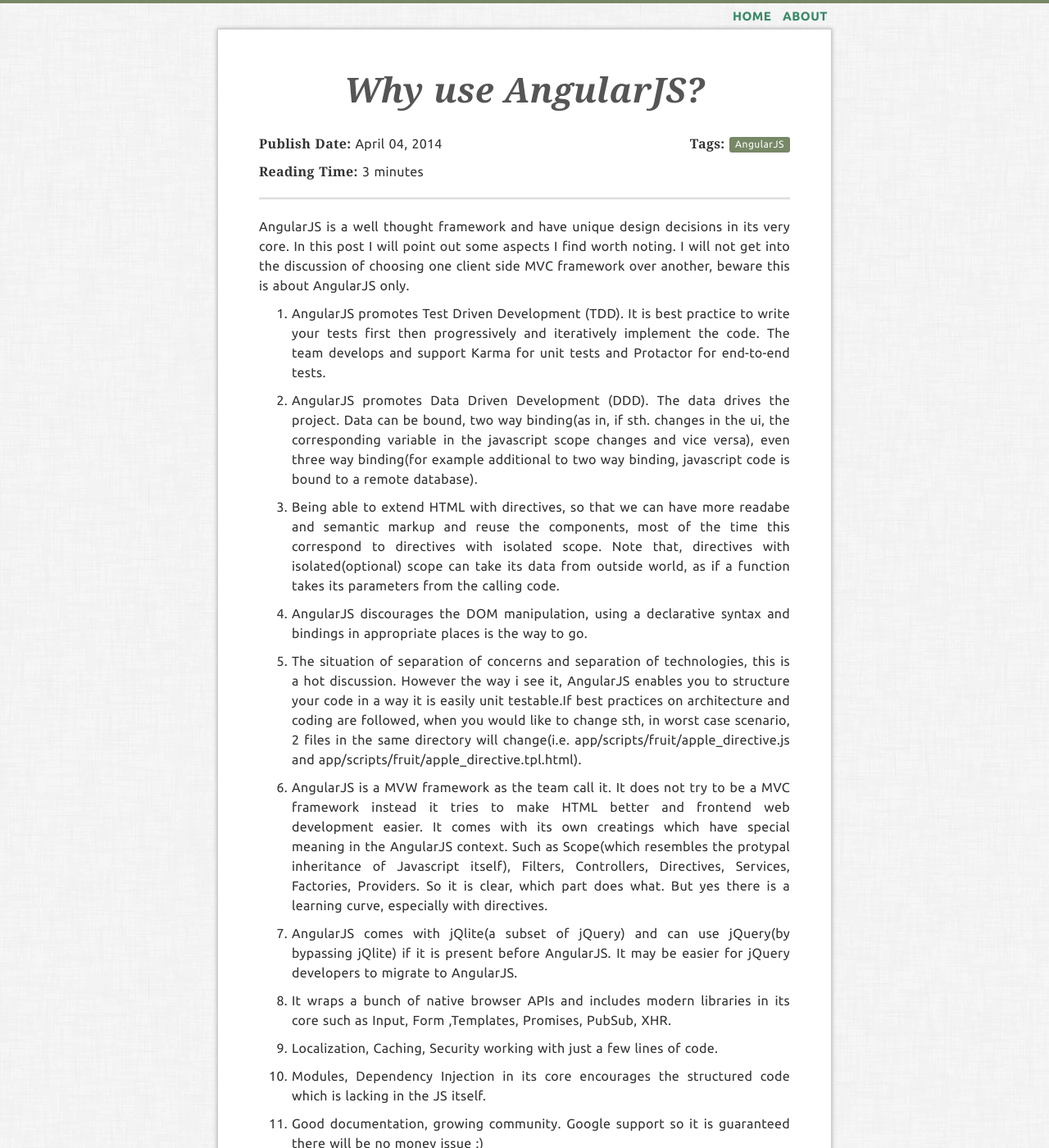
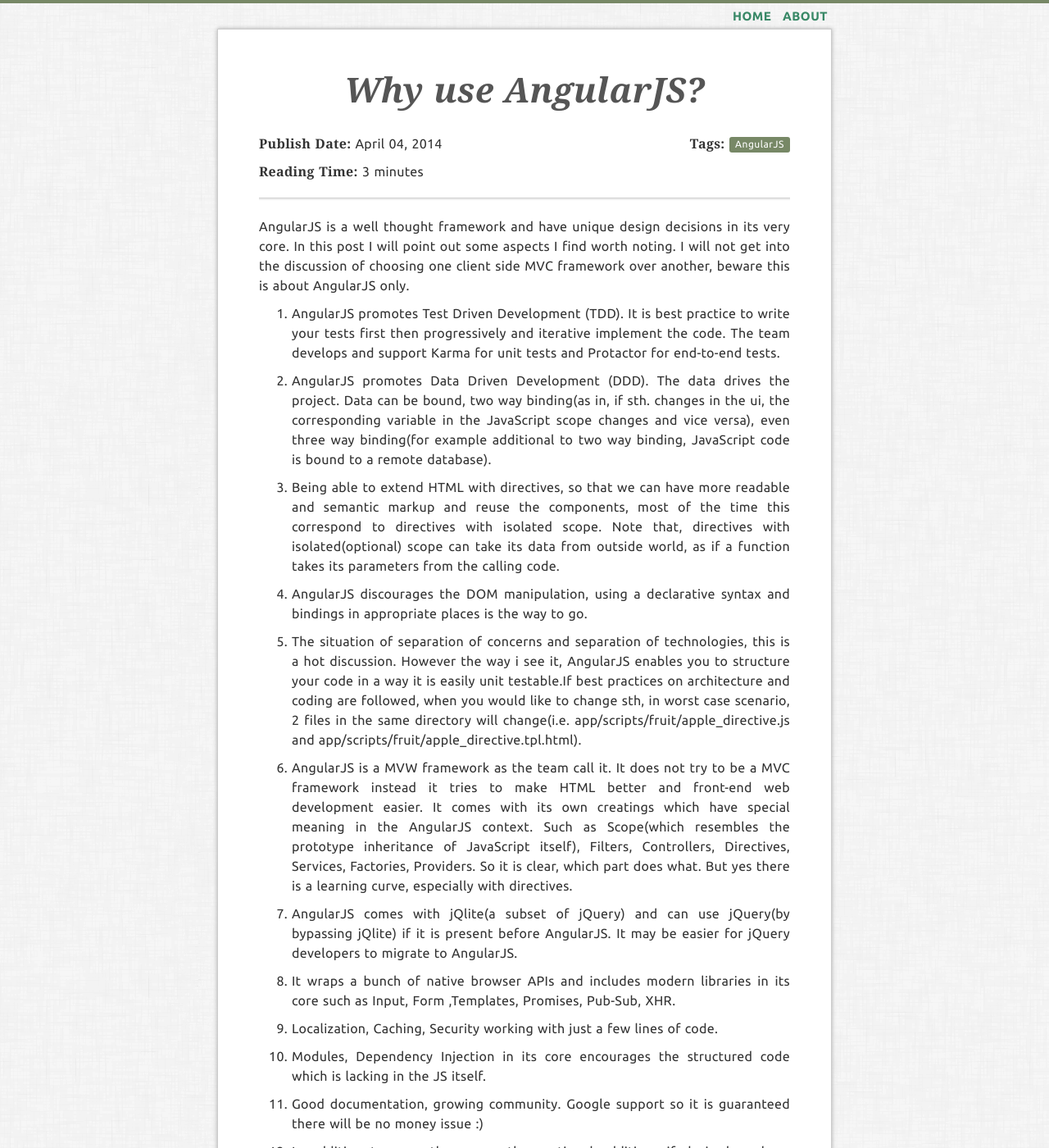
Before and after one commit to narzac/narzac.github.io, a Jekyll site: the page built from _posts/programming/2014-04-04-why-use-angular-js.md, in a window 1280 px wide and 1400 px high. Shown: the whole window at 82% size. Built offline with Jekyll 4.4.1, drawn with Linux system fonts in a browser that asks for light colours; nearby versions of some CDN libraries; comment, search, counter and statistics services are not loaded; some of the changed text lies outside the part shown.

Commit message:
fix spell mistakes

```diff
--- a/_posts/programming/2014-04-04-why-use-angular-js.md
+++ b/_posts/programming/2014-04-04-why-use-angular-js.md
@@ -10,23 +10,23 @@
 
 AngularJS is a well thought framework and have unique design decisions in its very core. In this post I will point out some aspects I find  worth noting. I will not get into the discussion of choosing one client side MVC framework over another,  beware this is about AngularJS only.
 
-1. AngularJS promotes Test Driven Development (TDD). It is best practice to write your tests first then progressively and iteratively implement the code. The team develops and support Karma for unit tests and Protactor for end-to-end tests.
+1. AngularJS promotes Test Driven Development (TDD). It is best practice to write your tests first then progressively and iterative implement the code. The team develops and support Karma for unit tests and Protactor for end-to-end tests.
 
-2. AngularJS promotes Data Driven Development (DDD). The data drives the project. Data can be bound, two way binding(as in, if sth. changes in the ui, the corresponding variable in the javascript scope changes and vice versa), even three way binding(for example additional to two way binding, javascript code is bound to a remote database).
+2. AngularJS promotes Data Driven Development (DDD). The data drives the project. Data can be bound, two way binding(as in, if sth. changes in the ui, the corresponding variable in the JavaScript scope changes and vice versa), even three way binding(for example additional to two way binding, JavaScript code is bound to a remote database).
 
-3. Being able to extend HTML with directives, so that we can have more readabe and semantic markup and reuse the components, most of the time this correspond to directives with isolated scope. Note that, directives with isolated(optional) scope can take its data from outside world, as if a function takes its parameters from the calling code.
+3. Being able to extend HTML with directives, so that we can have more readable and semantic markup and reuse the components, most of the time this correspond to directives with isolated scope. Note that, directives with isolated(optional) scope can take its data from outside world, as if a function takes its parameters from the calling code.
 
 4. AngularJS discourages the DOM manipulation, using a declarative syntax and bindings in appropriate places is the way to go.
 
 5. The situation of separation of concerns and separation of technologies, this is a hot discussion. However the way i see it, AngularJS enables you to structure your code in a way it is easily unit testable.If best practices on architecture and coding  are followed, when you would like to change sth, in worst case scenario, 2 files in the same directory will change(i.e. app/scripts/fruit/apple_directive.js and app/scripts/fruit/apple_directive.tpl.html).
 
-6. AngularJS is a MVW framework as the team call it. It does not try to be a MVC framework instead it tries to make HTML better and frontend web development easier.
- It comes with its own creatings which have special meaning in the AngularJS context. Such as Scope(which resembles the protypal inheritance of Javascript itself),
+6. AngularJS is a MVW framework as the team call it. It does not try to be a MVC framework instead it tries to make HTML better and front-end web development easier.
+ It comes with its own creatings which have special meaning in the AngularJS context. Such as Scope(which resembles the prototype inheritance of JavaScript itself),
   Filters, Controllers, Directives, Services, Factories, Providers. So it is clear, which part does what. But yes there is a learning curve, especially with directives.
 
 7. AngularJS comes with jQlite(a subset of jQuery) and can use jQuery(by bypassing jQlite) if it is present before AngularJS. It may be easier for jQuery developers to migrate to AngularJS.
 
-8. It wraps a bunch of native browser APIs and includes modern libraries in its core such as Input, Form ,Templates, Promises, PubSub, XHR.
+8. It wraps a bunch of native browser APIs and includes modern libraries in its core such as Input, Form ,Templates, Promises, Pub-Sub, XHR.
 
 9. Localization, Caching, Security working with just a few lines of code.
 
@@ -34,7 +34,7 @@
 
 11. Good documentation, growing community. Google support so it is guaranteed there will be no money issue :)
 
-12. In addition to core, there are other optional additions if desired, such as animation, resource(for consuming RESTful APIs), sanitize,
+12. In addition to core, there are other optional additions if desired, such as animation, resource(for consuming Restful APIs), sanitize,
      mock(for testing), route, touch( touch enabled devices), cookies.
 
 13. Since almost all browsers support gzip, even IE 5.5+, it is unbelievable right :) Anyway, just to give you an idea the compressed with level 4, AngularJS is 40 KB, jQuery is 36 KB.
```
Also changed, not shown: _posts/programming/2013-11-19-estimated-reading-time-with-jekyll.md (+2 -2 lines).
